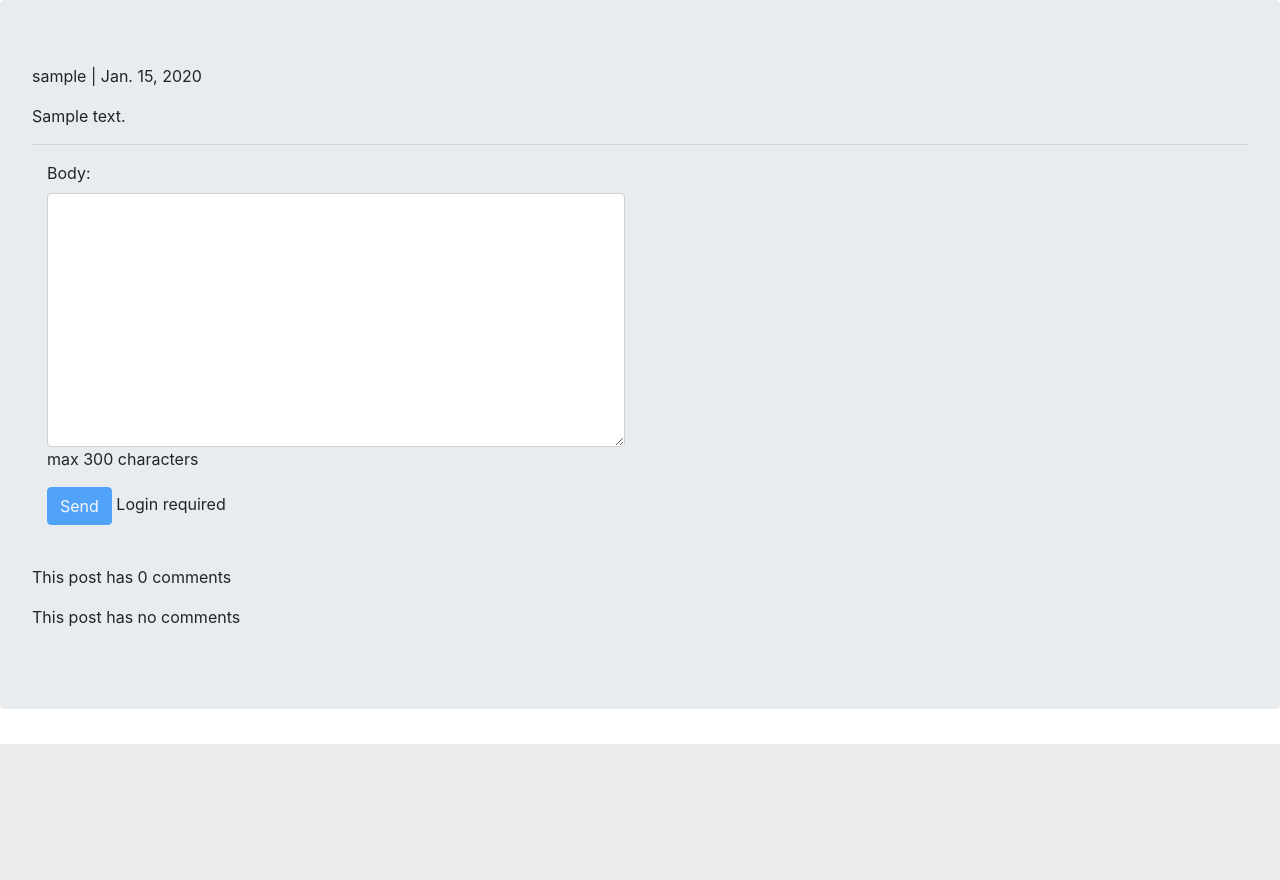
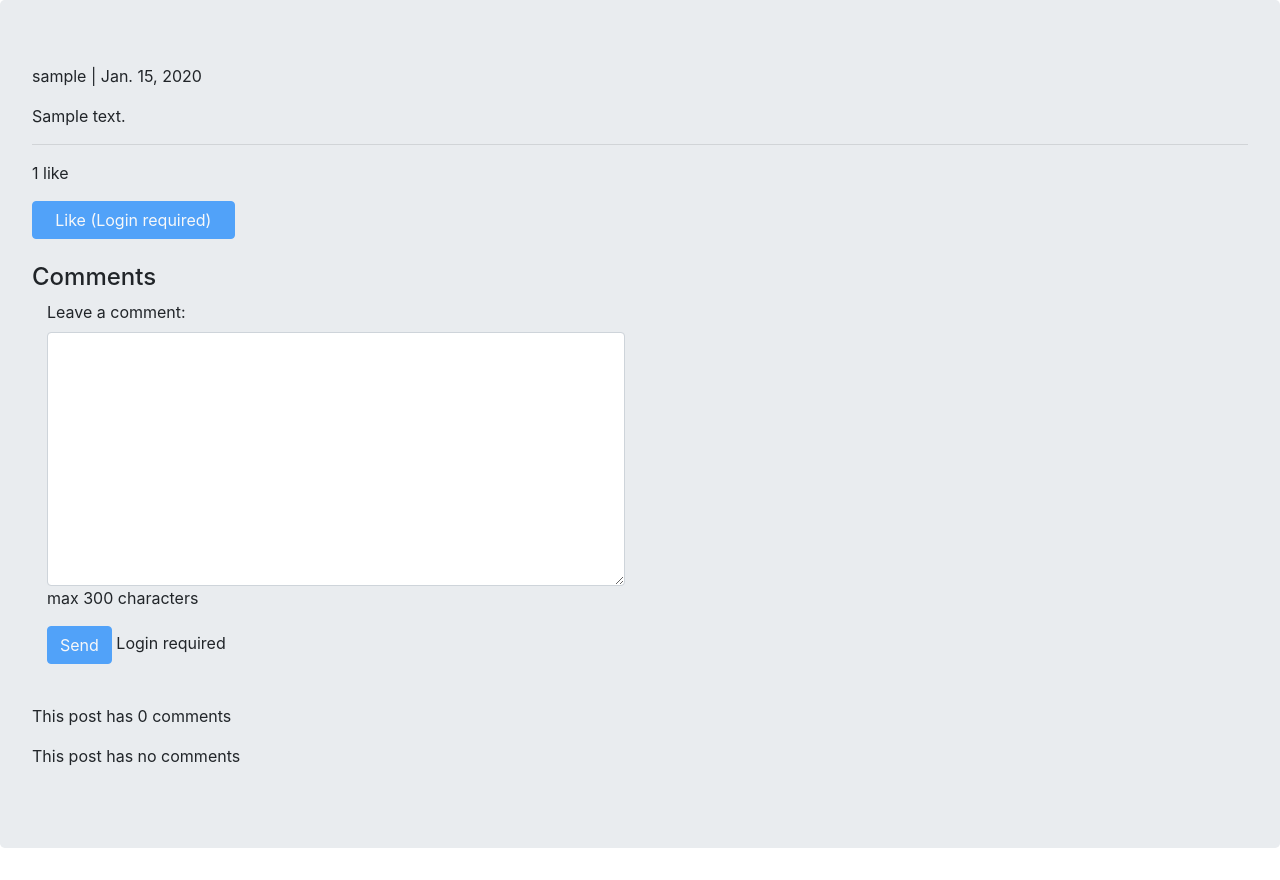
Before and after one commit to mohsenhsz/socialpy, a Django app: a page that uses core/templates/core/post_datails.html in a window 1280 px wide. Shown: the part 56-936 px from the top of the page. Before the commit the page ends 800 px from the top, so only its background shows below. Run offline with Django 3.2, Linux system fonts and the light colour scheme; tables that the repository leaves empty hold one stand-in row (values such as "Sample post").

Commit message:
Add like and dislike to posts

```diff
--- a/core/admin.py
+++ b/core/admin.py
@@ -1,6 +1,7 @@
 from django.contrib import admin
-from .models import Post, Comment
+from .models import Post, Comment, Vote
 
 
 admin.site.register(Post)
 admin.site.register(Comment)
+admin.site.register(Vote)
--- a/core/forms.py
+++ b/core/forms.py
@@ -21,6 +21,9 @@ class AddCommentForm(forms.ModelForm):
         widgets = {
             'body': forms.Textarea(attrs={'class':'form-control'})
         }
+        labels = {
+            'body': ('Leave a comment'),
+        }
         error_messages = {
             'body':{
                 'required':'this field is required'
--- a/core/models.py
+++ b/core/models.py
@@ -16,6 +16,18 @@ class Post(models.Model):
         return reverse('post_details', args=[self.pk, self.publish_date.year,
                         self.publish_date.month, self.publish_date.day, self.slug])
 
+    def likes_count(self):
+        all_likes = self.pvote.count()
+        return all_likes
+
+    def user_can_like(self, user):
+        user_likes = user.uvote.all()
+        qs = user_likes.filter(post=self)
+        if qs.exists():
+            return False
+        else:
+            return True
+
 
 class Comment(models.Model):
     """ Disallow backward relation: related_name='+' """
@@ -24,7 +36,7 @@ class Comment(models.Model):
     reply = models.ForeignKey('self', on_delete=models.CASCADE, null=True, blank=True,
                                related_name='rcomment')
     is_reply = models.BooleanField(default=False)
-    body = models.TextField(max_length=100)
+    body = models.TextField(max_length=300)
     date = models.DateTimeField(auto_now_add=True)
 
     def __str__(self):
@@ -32,3 +44,11 @@ class Comment(models.Model):
 
     class Meta:
         ordering = ('date',)
+
+
+class Vote(models.Model):
+    post = models.ForeignKey(Post, on_delete=models.CASCADE, related_name='pvote')
+    user = models.ForeignKey(User, on_delete=models.CASCADE, related_name='uvote')
+
+    def __str__(self):
+        return f'{self.user} Liked {self.post}'
--- a/core/templates/core/post_datails.html
+++ b/core/templates/core/post_datails.html
@@ -13,10 +13,24 @@
     <p>{{ post.content }}</p><hr>
 
 
+    <!-- Like post -->
+    <p>{{ post.likes_count }} like{{ post.likes_count|pluralize }}</p>
+    {% if user.is_authenticated %}
+        {% if can_like %}
+            <a href="{% url 'like' post.id %}" class="btn btn-primary col-md-2 ">Like</a>
+        {% else %}
+            <a href="{% url 'dislike' post.id %}" class="btn btn-primary col-md-2 ">Dislike</a>
+        {% endif %}
+    {% else %}
+    <a href="{% url 'like' post.id %}" class="btn btn-primary col-md-2 disabled ">Like (Login required)</a>
+    {% endif %}
+    <br><br>
+
     <!-- comment form -->
+    <h4>Comments</h4>
     <form action="" method="POST" novalidate class="col-md-6">
         {% csrf_token %}
-            <p>{{ form.as_p }}</p>
+        {{ form.as_p }}
         {% if user.is_authenticated %}
         <button class="btn btn-primary">Send</button>
         {% else %}
--- a/core/urls.py
+++ b/core/urls.py
@@ -9,4 +9,6 @@ urlpatterns = [
     path('delete_post/<int:user_id>/<int:post_id>/', views.DeletePost, name='delete_post'),
     path('edit_post/<int:user_id>/<int:post_id>/', views.EditPost, name='edit_post'),
     path('<int:post_id>/<int:comment_id>/', views.ReplyComment, name='reply_comment'),
+    path('<int:post_id>/', views.LikePost, name='like'),
+    path('dislike/<int:post_id>/', views.DislikePost, name='dislike'),
 ]
--- a/core/views.py
+++ b/core/views.py
@@ -1,5 +1,5 @@
 from django.shortcuts import render, get_object_or_404, redirect
-from .models import Post, Comment
+from .models import Post, Comment, Vote
 from .forms import CreatePostForm, EditPostForm, AddCommentForm, ReplyCommentForm
 from django.contrib import messages
 from django.utils.text import slugify
@@ -14,6 +14,10 @@ def PostDetails(request, post_id, year, month, day, slug):
     post = get_object_or_404(Post, pk=post_id , publish_date__year=year,
                              publish_date__month=month, publish_date__day=day, slug=slug)
     comments = Comment.objects.filter(post=post, is_reply=False)
+    can_like = False
+    if request.user.is_authenticated:
+        if post.user_can_like(request.user):
+            can_like = True
     if request.method == 'POST':
         form = AddCommentForm(request.POST)
         if form.is_valid():
@@ -26,7 +30,8 @@ def PostDetails(request, post_id, year, month, day, slug):
     else:
         reply_form = ReplyCommentForm()
         form = AddCommentForm()
-    return render(request, 'core/post_datails.html', {'post':post, 'comments':comments, 'form':form, 'reply_form':reply_form})
+    return render(request, 'core/post_datails.html', {'post':post, 'comments':comments, 'form':form,
+                                                      'reply_form':reply_form, 'can_like':can_like})
 
 
 @login_required
@@ -94,3 +99,21 @@ def ReplyComment(request, post_id, comment_id):
             messages.success(request, 'Your comment submitted successfully', 'success')
     return redirect('post_details', post.id, post.publish_date.year, post.publish_date.month,
                         post.publish_date.day, post.slug)
+
+@login_required
+def LikePost(request, post_id):
+    post = get_object_or_404(Post, id=post_id)
+    like = Vote(user=request.user, post=post)
+    like.save()
+    messages.success(request, 'Liked successfully', 'success')
+    return redirect('post_details', post.id, post.publish_date.year, post.publish_date.month,
+                        post.publish_date.day, post.slug)
+
+
+def DislikePost(request, post_id):
+    post = get_object_or_404(Post, pk=post_id)
+    like = Vote.objects.get(user=request.user, post=post)
+    like.delete()
+    messages.success(request, 'Disliked successfully', 'success')
+    return redirect('post_details', post.id, post.publish_date.year, post.publish_date.month,
+                        post.publish_date.day, post.slug)
```
Lines whose indentation alone changed are shown as unchanged.
